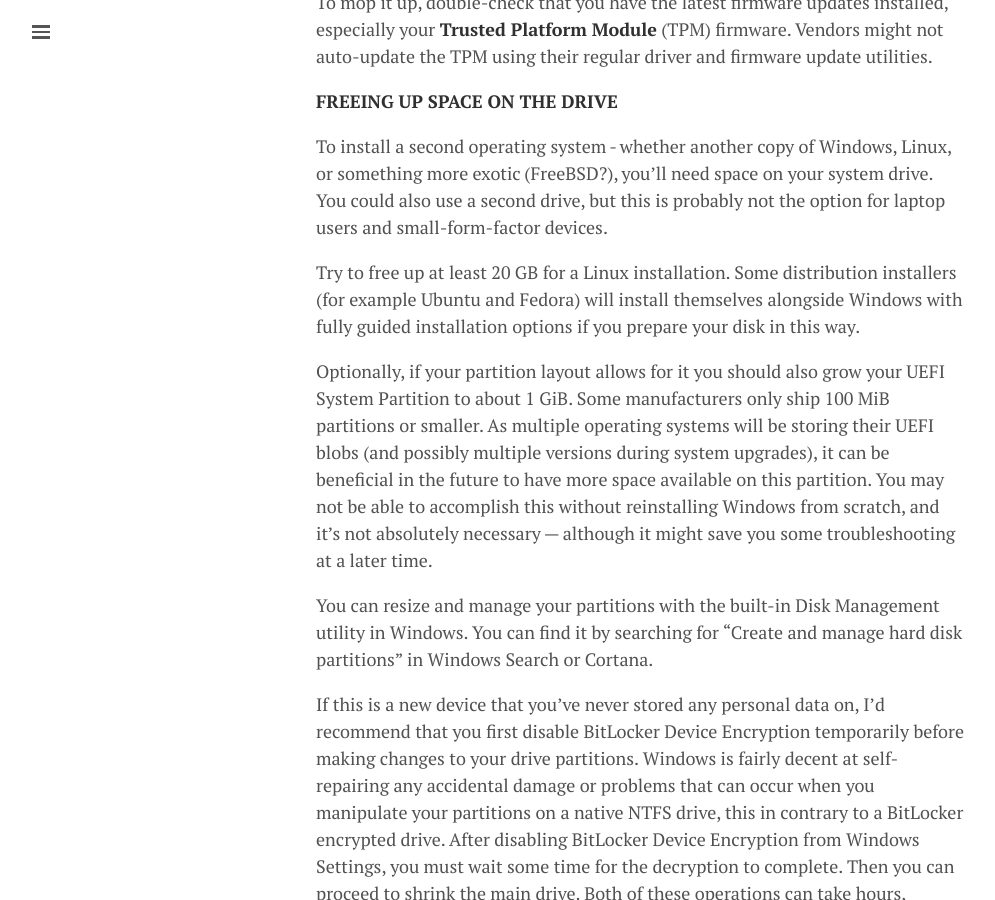
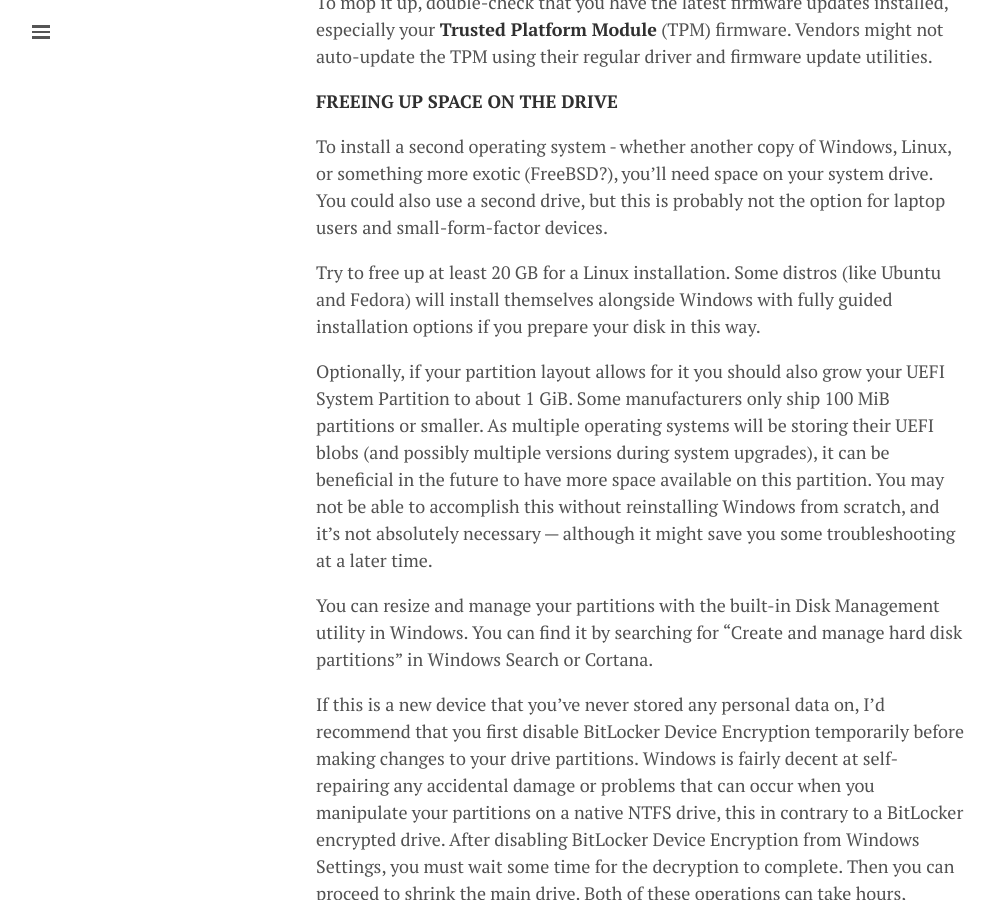
Before and after one commit to lgeurts/lgeurts.github.io, a Jekyll site: the page built from _posts/2019-03-19-dual-booting-windows-and-linux.md, in a window 1280 px wide and 900 px high, scrolled down 1429 px. Shown: the whole window, without its empty margins (0-995 px from the left). Built offline with Jekyll 4.4.1, drawn with Linux system fonts in a browser that asks for light colours; nearby versions of some CDN libraries; comment, search, counter and statistics services are not loaded.

Commit message:
Update 2019-03-19-dual-booting-windows-and-linux.md

```diff
--- a/_posts/2019-03-19-dual-booting-windows-and-linux.md
+++ b/_posts/2019-03-19-dual-booting-windows-and-linux.md
@@ -30,7 +30,7 @@
 
 To install a second operating system - whether another copy of Windows, Linux, or something more exotic (FreeBSD?), you'll need space on your system drive. You could also use a second drive, but this is probably not the option for laptop users and small-form-factor devices.
 
-Try to free up at least 20 GB for a Linux installation. Some distribution installers (for example Ubuntu and Fedora) will install themselves alongside Windows with fully guided installation options if you prepare your disk in this way.
+Try to free up at least 20 GB for a Linux installation. Some distros (like Ubuntu and Fedora) will install themselves alongside Windows with fully guided installation options if you prepare your disk in this way.
 
 Optionally, if your partition layout allows for it you should also grow your UEFI System Partition to about 1 GiB. Some manufacturers only ship 100 MiB partitions or smaller. As multiple operating systems will be storing their UEFI blobs (and possibly multiple versions during system upgrades), it can be beneficial in the future to have more space available on this partition. You may not be able to accomplish this without reinstalling Windows from scratch, and it’s not absolutely necessary — although it might save you some troubleshooting at a later time.
 
```
